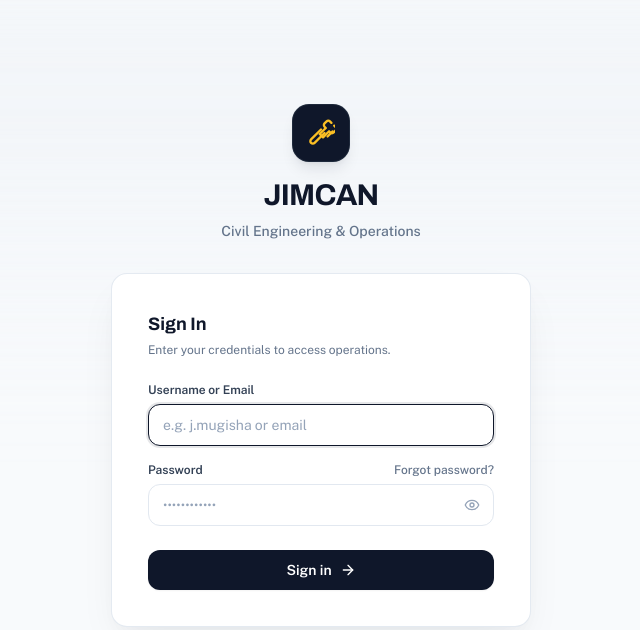
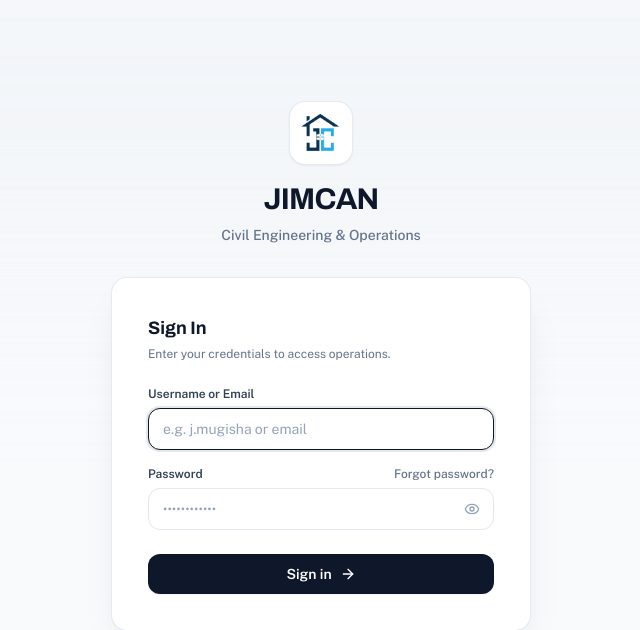
Before and after one commit to GeorgewilliamsUg/JimCan, a Django app: template templates/registration/login.html in a window 1280 px wide. Shown: the top 630 px of the page, without its empty margins (319-959 px from the left). Run offline with Django 5.2, Linux system fonts and the light colour scheme; the template is opened without the code that fills it, so the values that code supplies are empty; some libraries are stand-ins or nearby versions.

Commit message:
style(auth): use real logo with light background on login page

```diff
--- a/templates/registration/login.html
+++ b/templates/registration/login.html
@@ -26,13 +26,9 @@
 
     <!-- Brand Header: Hammer Emblem + JIMCAN Wordmark -->
     <div class="text-center mb-8">
-      <!-- Construction Hammer Icon Badge -->
-      <div class="inline-flex items-center justify-center w-14 h-14 rounded-2xl bg-slate-900 text-amber-400 shadow-lg shadow-slate-900/10 ring-1 ring-slate-800 mb-4 transition-transform hover:scale-105 duration-200">
-        <svg class="w-7 h-7" viewBox="0 0 24 24" fill="none" stroke="currentColor" stroke-width="2" stroke-linecap="round" stroke-linejoin="round" aria-hidden="true">
-          <path d="m15 12-8.5 8.5c-.83.83-2.17.83-3 0 0 0 0 0 0 0a2.12 2.12 0 0 1 0-3L12 9" />
-          <path d="M17.64 15 22 10.64" />
-          <path d="m20.91 3.26-1.25-1.25a2 2 0 0 0-2.83 0l-1.8 1.8a2 2 0 0 0 0 2.83l1.07 1.07-5.18 5.18 2.83 2.83 5.18-5.18 1.07 1.07a2 2 0 0 0 2.83 0l1.8-1.8a2 2 0 0 0 0-2.83l-1.25-1.25" />
-        </svg>
+      <!-- Real Jimcan Logo on Light Background -->
+      <div class="inline-flex items-center justify-center w-16 h-16 rounded-2xl bg-white border border-slate-200/90 shadow-sm p-2.5 mb-4 transition-transform hover:scale-105 duration-200">
+        <img src="{% static 'img/favicon/logo.png' %}" alt="Jimcan Logo" class="w-full h-full object-contain">
       </div>
 
       <!-- Clean Brand Title & Minimal Subtitle -->
```
